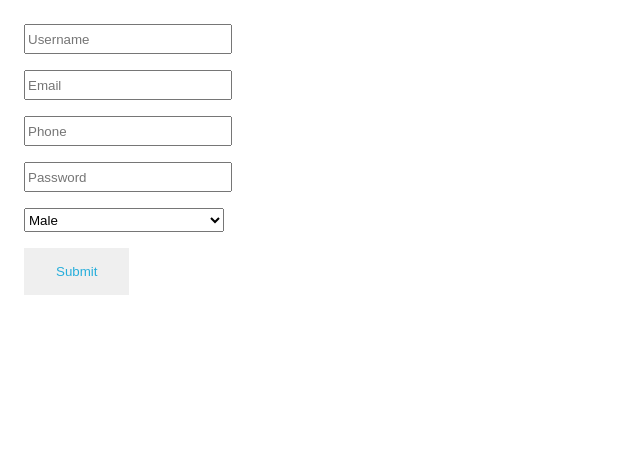
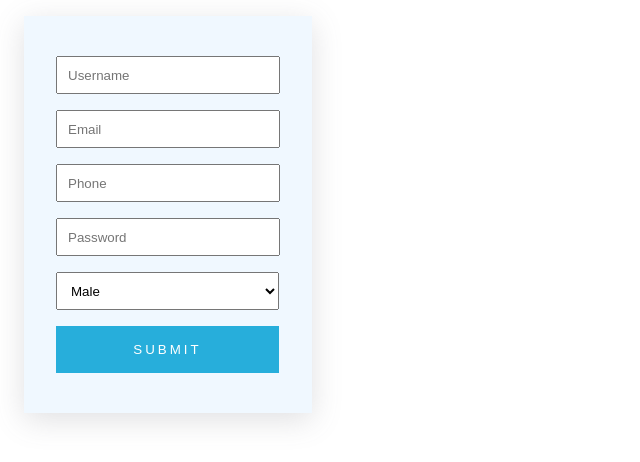
Before and after one commit to jamimmehdi/ReactJS-React-getting-started-NPM-NPM-Scripts-React-Basics-What-is-React-J---ys2fc8ifhs5e, a React app: page / in a window 1280 px wide. Shown: the whole page, without its empty margins (0-640 px from the left). Built offline with nearby package versions, Linux system fonts and the light colour scheme.

Commit message:
assignment-7

```diff
--- a/src/styles/App.css
+++ b/src/styles/App.css
@@ -5,7 +5,7 @@ h1 {
 
 
 button{
-    color: #27aedb;
+    color: white;
     text-align: center;
     justify-content: center;
     align-items: center;
@@ -13,14 +13,32 @@ button{
     border: none;
     padding: 1rem 2rem;
     cursor: pointer;
+    width: 223px;
+    background-color: #27aedb;
+    text-transform: uppercase;
+    letter-spacing: 3px;
+}
+
+button:hover {
+    background-color: #3cb3db;
 }
 
 form {
     margin: 1rem 1rem;
+    width: fit-content;
+    padding: 2rem;
+    background-color: aliceblue;
+    box-shadow: rgba(100, 100, 111, 0.2) 0px 7px 29px 0px;
 }
 
 form input, select{
     height: 1.5rem;
     width: 200px;
     margin: 0.5rem 0;
+    padding: 5px 10px;
 }
+
+select {
+    width: 223px;
+    height: 2.4rem;
+}
```
